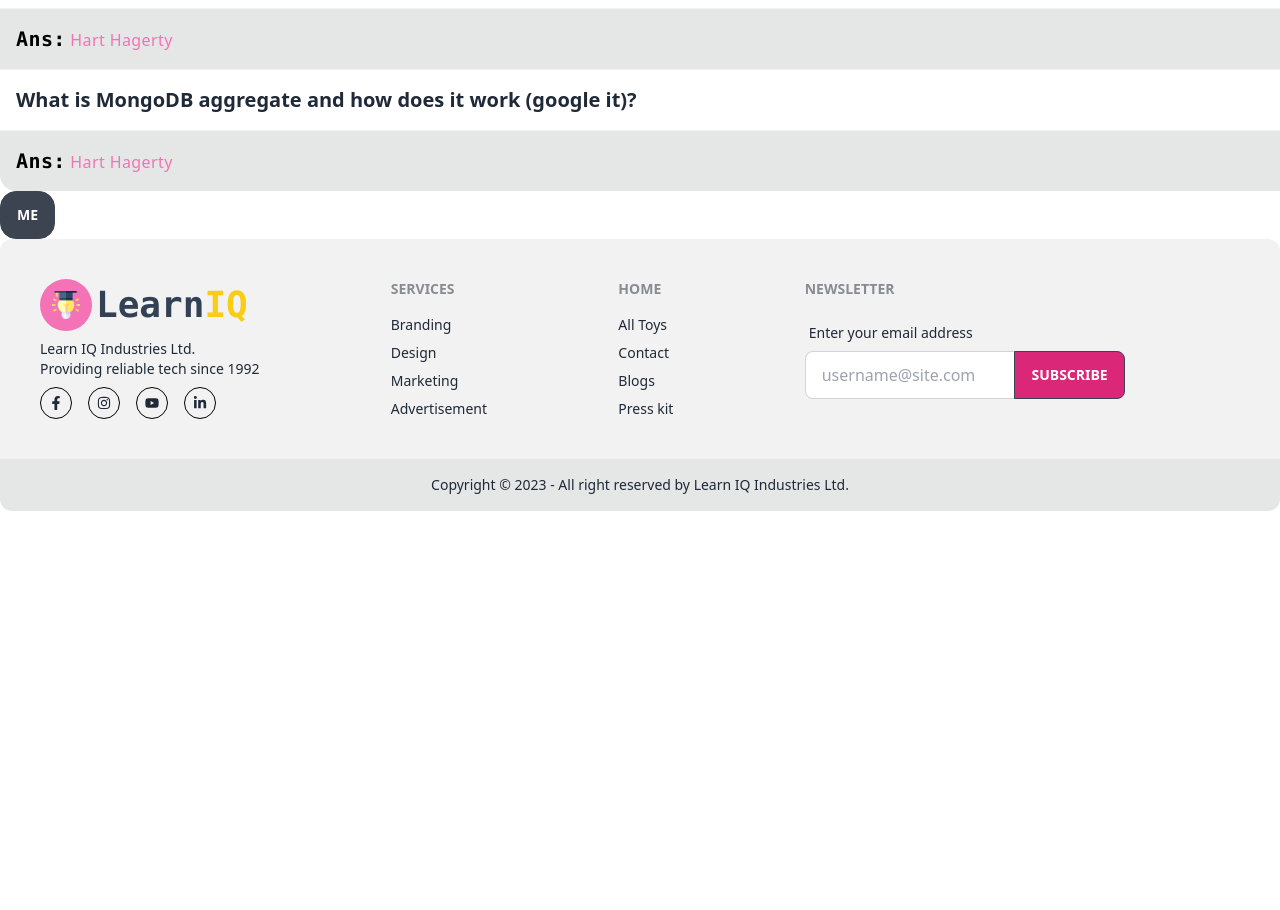
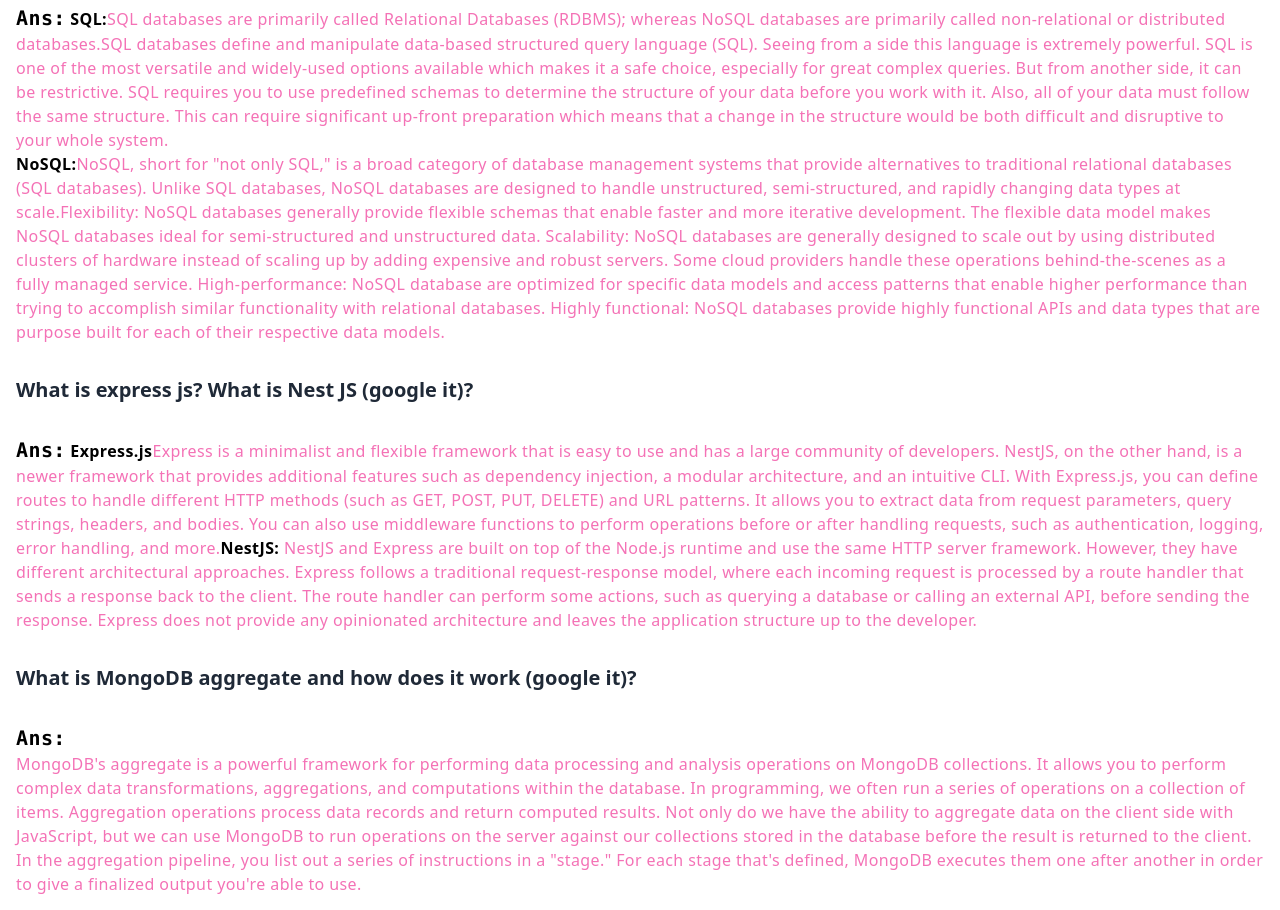
Before and after one commit to Saiful264/Toy_Marketplace_Client_Side, a React (Vite) app: page /blog in a window 1280 px wide. Shown: the part 380-1290 px from the top of the page. Before the commit the page ends 891 px from the top, so only its background shows below. Built offline with nearby package versions, Linux system fonts and the light colour scheme; no server answers.

Commit message:
blog page updated

```diff
--- a/src/Router/PrivateRouter.jsx
+++ b/src/Router/PrivateRouter.jsx
@@ -4,9 +4,12 @@
 import { AuthContext } from "../providers/AuthProvider";
 
 const PrivateRouter = ({children}) => {
-    const {user} = useContext(AuthContext);
+    const {user,loading } = useContext(AuthContext);
     const location = useLocation();
 
+    if(loading){
+        return <button className="btn btn-square loading"></button>
+     }
 
     if (user) {
         return children;
--- a/src/pages/Blog/Blog.jsx
+++ b/src/pages/Blog/Blog.jsx
@@ -1,8 +1,8 @@
 const Blog = () => {
   return (
     <div>
-      <div className="overflow-x-auto">
-        <table className="table w-full">
+      <div className="">
+        <table className="table-normal w-full">
           <tbody>
             {/* row 1 */}
             <tr>
@@ -15,43 +15,140 @@
             </tr>
             {/* row 2 */}
             <tr className="active">
-              <td><samp className="text-xl text-black font-extrabold">Ans:</samp> Hart Hagerty</td>
+              <td>
+                <samp className="text-xl text-black font-extrabold">Ans:</samp>{" "}
+                An access token is a security credential that is used to
+                authenticate and authorize requests to access protected
+                resources in a system. It is typically issued by an
+                authentication server after a user successfully authenticates.
+                The access token is then included in subsequent API requests as
+                proof of the authenticated user's identity and permissions. You
+                can store the tokens as HTTP-only cookies, which can only be
+                accessed by the server and are not exposed to client-side
+                JavaScript or browser local store where it can be exposed to
+                client-side JavaScript. HTTP-only cookies is more secure then
+                browser local store
+              </td>
             </tr>
             {/* row 3 */}
             <tr>
               <td>
-              <h1 className="text-xl font-semibold">Compare SQL and NoSQL databases?</h1>
+                <h1 className="text-xl font-semibold">
+                  Compare SQL and NoSQL databases?
+                </h1>
               </td>
             </tr>
             {/* row 2 */}
             <tr className="active">
-            <td><samp className="text-xl text-black font-extrabold">Ans:</samp> Hart Hagerty</td>
+              <td>
+                <samp className="text-xl text-black font-extrabold">Ans:</samp>{" "}
+                <span className="text-black font-bold">SQL:</span>SQL databases
+                are primarily called Relational Databases (RDBMS); whereas NoSQL
+                databases are primarily called non-relational or distributed
+                databases.SQL databases define and manipulate data-based
+                structured query language (SQL). Seeing from a side this
+                language is extremely powerful. SQL is one of the most versatile
+                and widely-used options available which makes it a safe choice,
+                especially for great complex queries. But from another side, it
+                can be restrictive. SQL requires you to use predefined schemas
+                to determine the structure of your data before you work with it.
+                Also, all of your data must follow the same structure. This can
+                require significant up-front preparation which means that a
+                change in the structure would be both difficult and disruptive
+                to your whole system. <br />
+                <span className="text-black font-bold">NoSQL:</span>NoSQL, short
+                for "not only SQL," is a broad category of database management
+                systems that provide alternatives to traditional relational
+                databases (SQL databases). Unlike SQL databases, NoSQL databases
+                are designed to handle unstructured, semi-structured, and
+                rapidly changing data types at scale.Flexibility: NoSQL
+                databases generally provide flexible schemas that enable faster
+                and more iterative development. The flexible data model makes
+                NoSQL databases ideal for semi-structured and unstructured data.
+                Scalability: NoSQL databases are generally designed to scale out
+                by using distributed clusters of hardware instead of scaling up
+                by adding expensive and robust servers. Some cloud providers
+                handle these operations behind-the-scenes as a fully managed
+                service. High-performance: NoSQL database are optimized for
+                specific data models and access patterns that enable higher
+                performance than trying to accomplish similar functionality with
+                relational databases. Highly functional: NoSQL databases provide
+                highly functional APIs and data types that are purpose built for
+                each of their respective data models.
+              </td>
             </tr>
             {/* row 3 */}
             <tr>
               <td>
-              <h1 className="text-xl font-semibold">What is express js? What is Nest JS (google it)?</h1>
+                <h1 className="text-xl font-semibold">
+                  What is express js? What is Nest JS (google it)?
+                </h1>
               </td>
             </tr>
             {/* row 2 */}
             <tr className="active">
-            <td><samp className="text-xl text-black font-extrabold">Ans:</samp> Hart Hagerty</td>
+              <td>
+                <samp className="text-xl text-black font-extrabold">Ans:</samp>{" "}
+                <span className="text-black font-bold">Express.js</span>
+                Express is a minimalist and flexible framework that is easy to
+                use and has a large community of developers. NestJS, on the
+                other hand, is a newer framework that provides additional
+                features such as dependency injection, a modular architecture,
+                and an intuitive CLI. With Express.js, you can define routes to
+                handle different HTTP methods (such as GET, POST, PUT, DELETE)
+                and URL patterns. It allows you to extract data from request
+                parameters, query strings, headers, and bodies. You can also use
+                middleware functions to perform operations before or after
+                handling requests, such as authentication, logging, error
+                handling, and more.
+                <span className="text-black font-bold">NestJS: </span>NestJS and
+                Express are built on top of the Node.js runtime and use the same
+                HTTP server framework. However, they have different
+                architectural approaches. Express follows a traditional
+                request-response model, where each incoming request is processed
+                by a route handler that sends a response back to the client. The
+                route handler can perform some actions, such as querying a
+                database or calling an external API, before sending the
+                response. Express does not provide any opinionated architecture
+                and leaves the application structure up to the developer.
+              </td>
             </tr>
             {/* row 3 */}
             <tr>
               <td>
-              <h1 className="text-xl font-semibold">
+                <h1 className="text-xl font-semibold">
                   What is MongoDB aggregate and how does it work (google it)?
                 </h1>
               </td>
             </tr>
             {/* row 2 */}
             <tr className="active">
-            <td><samp className="text-xl text-black font-extrabold">Ans:</samp> Hart Hagerty</td>
+              <td>
+                <samp className="text-xl text-black font-extrabold">Ans:</samp>{" "}
+                <p className="">
+                  {" "}
+                  MongoDB's aggregate is a powerful framework for performing
+                  data processing and analysis operations on MongoDB
+                  collections. It allows you to perform complex data
+                  transformations, aggregations, and computations within the
+                  database. In programming, we often run a series of operations
+                  on a collection of items. Aggregation operations process data
+                  records and return computed results. Not only do we have the
+                  ability to aggregate data on the client side with JavaScript,
+                  but we can use MongoDB to run operations on the server against
+                  our collections stored in the database before the result is
+                  returned to the client. In the aggregation pipeline, you list
+                  out a series of instructions in a "stage." For each stage
+                  that's defined, MongoDB executes them one after another in
+                  order to give a finalized output you're able to use.
+                </p>
+              </td>
             </tr>
           </tbody>
         </table>
-        <button className="card card-compact btn hover:bg-sky-500 transition-all duration-200 hover:-translate-y-1">me</button>
+        <button className="card card-compact btn hover:bg-sky-500 transition-all duration-200 hover:-translate-y-1">
+          me
+        </button>
       </div>
     </div>
   );
--- a/src/pages/Login/Login.jsx
+++ b/src/pages/Login/Login.jsx
@@ -1,13 +1,15 @@
-import { Form, Link } from "react-router-dom";
+import { Form, Link, useLocation, useNavigate } from "react-router-dom";
 import login from "../../assets/login.jpg";
 import { useContext } from "react";
 import { AuthContext } from "../../providers/AuthProvider";
 import { toast } from "react-hot-toast";
-import { FaGoogle,FaGithub } from "react-icons/fa";
-
+import { FaGoogle, FaGithub } from "react-icons/fa";
 
 const Login = () => {
-const {logIn,googleSignIn} = useContext(AuthContext);
+  const { logIn, googleSignIn } = useContext(AuthContext);
+  const navigate = useNavigate();
+  const location = useLocation();
+  const from = location.state?.from?.pathname || "/";
 
   const handleLogIn = (event) => {
     event.preventDefault();
@@ -20,21 +22,25 @@
       .then((userCredential) => {
         const user = userCredential.user;
         console.log(user);
-        toast.success("LogIn successful!")
+        toast.success("LogIn successful!");
+        navigate(from, { replace: true });
       })
       .catch((error) => {
         const errorCode = error.code;
         const errorMessage = error.message;
-        console.log(errorCode, errorMessage);
-        toast.error(errorMessage)
+        // console.log(errorCode, errorMessage);
+        toast.error(errorMessage, errorCode);
       });
-    };
+  };
 
-    const handleGoogleLogIn = () =>{
-      googleSignIn().then(toast.success("LogIn successful!"))
-      .catch(error => toast.error(error.message))
-    }
-
+  const handleGoogleLogIn = () => {
+    googleSignIn()
+      .then(() => {
+        toast.success("LogIn successful!");
+        navigate(from, { replace: true });
+      })
+      .catch((error) => toast.error(error.message));
+  };
 
   return (
     <div className="flex justify-center items-center my-8">
@@ -74,12 +80,21 @@
             LogIn
           </button>
           <div className="py-4">
-            <button onClick={handleGoogleLogIn} className="text-base flex items-center gap-3 font-semibold btns-primary">
-              <span><FaGoogle /></span> Continue with google
+            <button
+              onClick={handleGoogleLogIn}
+              className="text-base flex items-center gap-3 font-semibold btns-primary"
+            >
+              <span>
+                <FaGoogle />
+              </span>{" "}
+              Continue with google
             </button>
           </div>
           <button className="text-base flex items-center gap-3 font-semibold btns-primary">
-            <span><FaGithub /></span> Continue with github
+            <span>
+              <FaGithub />
+            </span>{" "}
+            Continue with github
           </button>
         </Form>
       </div>
--- a/src/pages/MyToys/MyTouRow.jsx
+++ b/src/pages/MyToys/MyTouRow.jsx
@@ -1,8 +1,8 @@
-import { toast } from "react-hot-toast";
 import { Link } from "react-router-dom";
 
 // eslint-disable-next-line react/prop-types
 const MyTouRow = ({ myToy,handlerdelete }) => {
+  // eslint-disable-next-line react/prop-types
   const { name, pictureUrl, price, _id, detailDescription, rating,availableQuantity } = myToy;
 
 
--- a/src/pages/MyToys/UpdateMyToy.jsx
+++ b/src/pages/MyToys/UpdateMyToy.jsx
@@ -4,47 +4,35 @@
 const UpdateMyToy = () => {
   const id = useLoaderData();
 
-    const handlerUpdateToyData = event =>{
+  const handlerUpdateToyData = (event) => {
     event.preventDefault();
     const form = event.target;
     const price = form.price.value;
+    const description = form.description.value;
     const availableQuantity = form.availableQuantity.value;
-      const description = form.description.value;
-
-      const toyInfo = {
-        price: price,
-        availableQuantity:availableQuantity,
-        detailDescription:description,
-      };
-
-      console.log(toyInfo);
 
     fetch(`http://localhost:5000/update/${id}`, {
       method: "PATCH",
       headers: {
-        "content-type": "application/json"
+        "content-type": "application/json",
       },
       body: JSON.stringify({
         price: price,
-          availableQuantity:availableQuantity,
-          detailDescription:description,
+        availableQuantity: availableQuantity,
+        detailDescription: description,
+      }),
     })
-    })
-    .then(res => res.json())
-    .then(data => {
+      .then((res) => res.json())
+      .then((data) => {
         console.log(data);
         if (data.modifiedCount > 0) {
-            toast.error("Update unsuccessfully")
-        }else{
-          toast.success("Update successfully")
+          toast.error("Update unsuccessfully");
+        } else {
+          toast.success("Update successfully");
           form.reset();
         }
-    })
-
-
-
-
-    }
+      });
+  };
 
   return (
     <div>
@@ -58,7 +46,12 @@
               <label className="label">
                 <span className="label-text">Price</span>
               </label>
-            <input type="number" name="price" className="input input-bordered" placeholder="Price"/>
+              <input
+                type="number"
+                name="price"
+                className="input input-bordered"
+                placeholder="Price"
+              />
             </div>
             <div className="form-control">
               <label className="label">
@@ -76,7 +69,12 @@
             <label className="label">
               <span className="label-text">Detail description</span>
             </label>
-            <textarea type="text" name="description" className="input input-bordered" placeholder="Detail description"/>
+            <textarea
+              type="text"
+              name="description"
+              className="input input-bordered"
+              placeholder="Detail description"
+            />
           </div>
           <div className="form-control pb-5 mt-6">
             <input
--- a/src/providers/AuthProvider.jsx
+++ b/src/providers/AuthProvider.jsx
@@ -65,7 +65,8 @@
     createUser,
     googleSignIn,
     updateUserProfile,
-    logOut
+    logOut,
+    loading
   };
 
   return (
```
Also changed, not shown: src/Router/Router.jsx (+5 -4 lines), src/pages/AllToys/AllToysRow.jsx (+1 -11 lines). Lines whose indentation alone changed are shown as unchanged.
